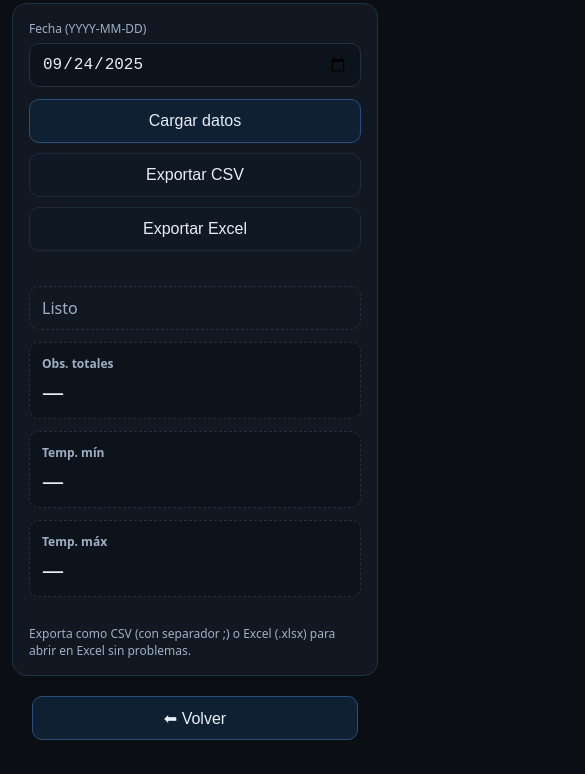
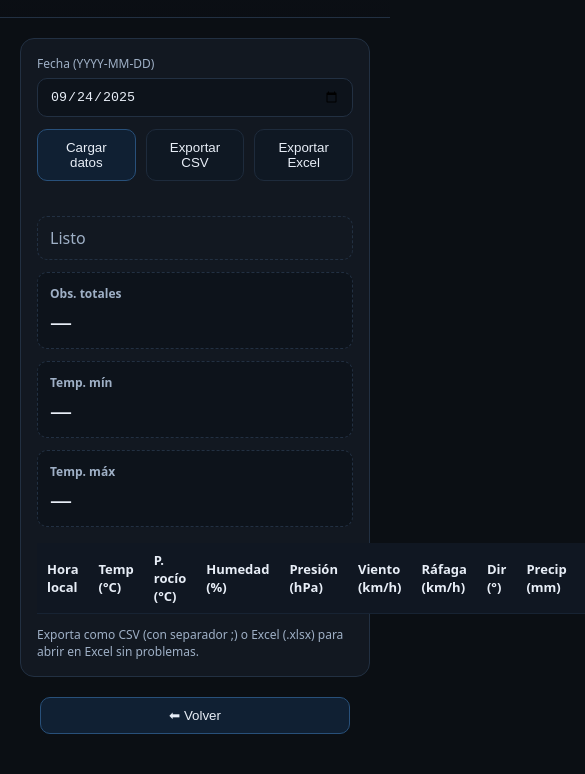
Before and after one commit to ortigosa1971/viejo, a website: page public/index.html in a window 390 px wide. Shown: the part 90-864 px from the top of the page, 585 px wide, since content can reach past the window. Drawn offline with Linux system fonts and the light colour scheme.

Commit message:
Update index.html

```diff
--- a/public/index.html
+++ b/public/index.html
@@ -45,81 +45,7 @@
         .kpigrid { grid-template-columns: 1fr; }
         thead th { top: 140px; } /* header más alto en móvil */
       }
-
-/* === Mejores estilos móviles === */
-.table-shell { overflow-x: auto; -webkit-overflow-scrolling: touch; }
-table { min-width: 640px; border-collapse: collapse; }
-
-/* Evitar zoom en iOS al enfocar */
-input, select, textarea, button { font-size: 16px; }
-
-/* Tocar cómodamente */
-button, input { min-height: 44px; }
-
-/* Estado de foco visible para accesibilidad */
-:focus-visible { outline: 3px solid var(--accent); outline-offset: 2px; }
-
-/* Mejoras responsivas */
-@media (max-width: 1024px) {
-  .form { grid-template-columns: repeat(2, minmax(0,1fr)); }
-}
-@media (max-width: 800px){
-  .form { grid-template-columns: 1fr; }
-  .kpigrid { grid-template-columns: 1fr; }
-  thead th { position: static; } /* Evita salto/solape en móvil */
-  table { min-width: 520px; }
-  .row { flex-direction: column; }
-}
-
-/* Evitar desbordes horizontales por 100vw */
-html, body { max-width: 100%; overflow-x: hidden; }
-
-
-
-/* === Mobile-first enhancements (2025-09) === */
-:root{
-  --tap: 44px;
-}
-body { -webkit-text-size-adjust: 100%; text-size-adjust: 100%; }
-.wrap { padding: clamp(12px, 3vw, 24px); }
-/* Form grid: 1 col on small, 2 on medium, 4 on large */
-.form { grid-template-columns: 1fr; }
-.form .field, .form button, .form select, .form input { min-height: var(--tap); }
-.form button, .form .btn { width: 100%; }
-/* Medium >= 640px */
-@media (min-width: 640px){
-  .form { grid-template-columns: repeat(2, minmax(0,1fr)); }
-  .form button, .form .btn { width: auto; }
-}
-/* Large >= 1024px */
-@media (min-width: 1024px){
-  .form { grid-template-columns: repeat(4, minmax(0,1fr)); }
-}
-
-/* Responsive table: horizontal scroll by default, card view on very small */
-.table-shell { overflow-x:auto; -webkit-overflow-scrolling: touch; }
-table { width:100%; border-collapse: collapse; min-width: 640px; }
-@media (max-width: 520px){
-  /* Stack rows as cards */
-  table { border:0; min-width: 0; }
-  thead { display: none; }
-  tbody { display: grid; gap: 10px; }
-  tbody tr { display: grid; grid-template-columns: 1fr 1fr; gap: 6px 10px; padding: 12px; border:1px solid var(--line); border-radius:12px; background: rgba(255,255,255,0.02); }
-  tbody td { display: grid; grid-template-columns: 1fr auto; align-items: center; border:0; padding: 4px 0; }
-  tbody td::before { content: attr(data-label); font-size: 12px; color: var(--muted); margin-right: 8px; }
-  /* Make first cell full width for readability */
-  tbody td:first-child { grid-column: 1 / -1; padding-bottom: 8px; border-bottom: 1px dashed var(--line); }
-}
-
-/* Make sticky header less tall on small screens */
-@media (max-width: 520px){
-  header { padding: 12px; }
-  h1 { font-size: clamp(18px, 6vw, 24px); }
-}
-
-/* Larger tap targets for header buttons */
-header .actions button { min-height: var(--tap); }
-</style>
+    </style>
     <script src="https://cdn.jsdelivr.net/npm/xlsx@0.18.5/dist/xlsx.full.min.js"></script>
   </head>
   <body>
@@ -220,29 +146,5 @@ header .actions button { min-height: var(--tap); }
       }
     </script>
     <script src="./app.js"></script>
-  <script>
-// === Mobile card view support: set data-labels on table cells ===
-(function(){
-  const table = document.getElementById("dataTable");
-  if (!table) return;
-
-  function applyDataLabels() {
-    const headers = Array.from(table.querySelectorAll("thead th")).map(th => th.textContent.trim());
-    table.querySelectorAll("tbody tr").forEach(tr => {
-      Array.from(tr.children).forEach((td, i) => {
-        td.setAttribute("data-label", headers[i] || "");
-      });
-    });
-  }
-
-  // Run once on load and after any mutation in tbody
-  const tbody = table.querySelector("tbody");
-  if (!tbody) return;
-  const mo = new MutationObserver(() => { applyDataLabels(); });
-  mo.observe(tbody, { childList: true, subtree: true });
-  // In case table is already filled:
-  applyDataLabels();
-})();
-</script>
-</body>
+  </body>
 </html>
```
